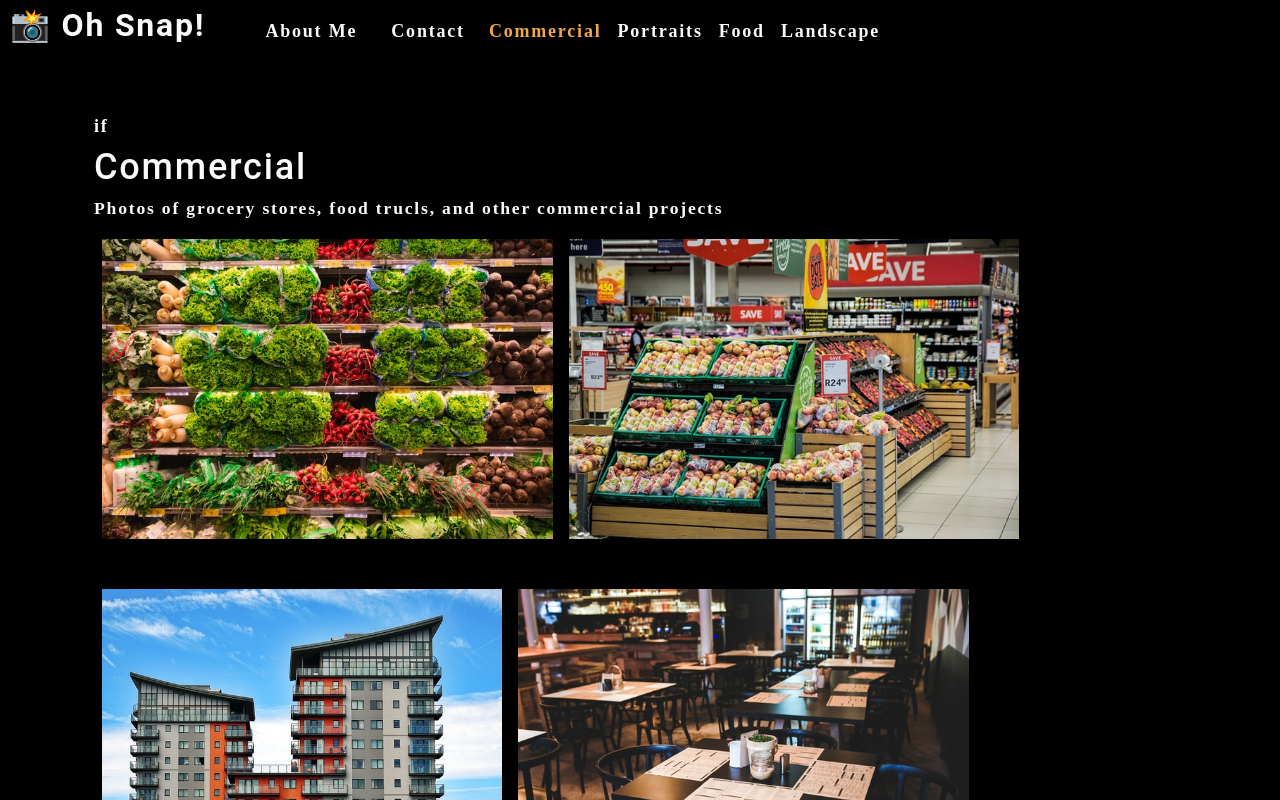
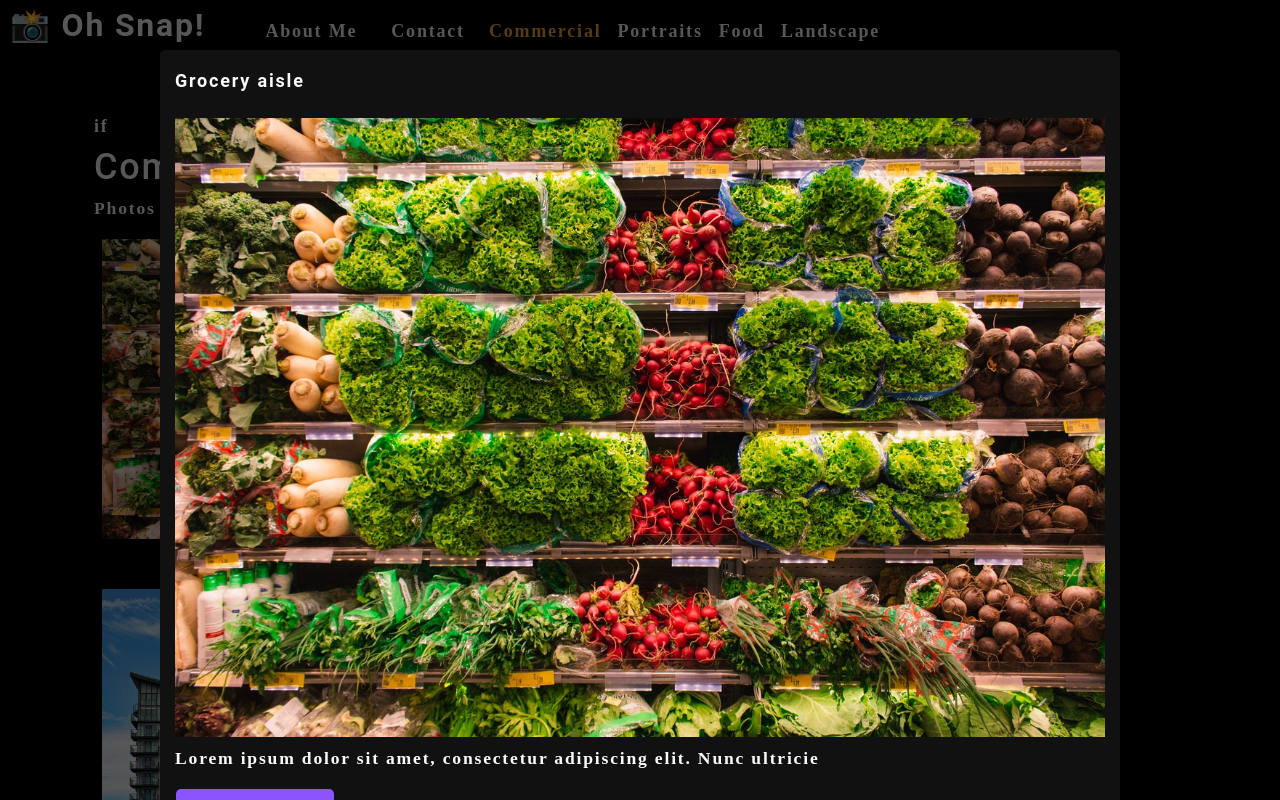
Before and after one commit to jorge30fm/photo-port, a React (Create React App) app: page / in a window 1280 px wide. Both pictures are taken after a click on the picture 327 px from the left and 388 px from the top of the page. Shown: the top 800 px of the page. Built offline with nearby package versions, Linux system fonts and the light colour scheme.

Commit message:
add modal component

```diff
--- /dev/null
+++ b/src/components/Modal/index.js
@@ -0,0 +1,25 @@
+import React from  'react';
+
+function Modal({currentPhoto}) {
+    const {name, category, description, index } = currentPhoto;
+
+    return(
+        <div className="modalBackdrop">
+            <div className="modalContainer">
+                <h3 className='modalTitle'>
+                    {name}
+                </h3>
+                <img
+                    src={require(`../../assets/large/${category}/${index}.jpg`)}
+                alt='current category' />
+                <p>
+                    {description}
+                </p>
+                <button type="button">
+                    Close this modal
+                </button>
+            </div>
+        </div>
+    )
+}
+export default Modal;
--- a/src/components/PhotoList/index.js
+++ b/src/components/PhotoList/index.js
@@ -1,4 +1,5 @@
 import React, { useState } from 'react';
+import Modal from '../Modal';
 
 const PhotoList = ({ category }) => {
   const [photos] = useState([
@@ -100,15 +101,25 @@
   ]);
 
   const currentPhotos = photos.filter((photo) => photo.category === category);
+  const [currentPhoto, setCurrentPhoto] = useState();
+
+  const [isModalOpen, setIsModalOpen] =useState(false);
+
+  const toggleModal = (image, i) => {
+    setCurrentPhoto({...image, index: i});
+    setIsModalOpen(true);
+  }
 
   return (
     <div>
+      {isModalOpen && <Modal currentPhoto={currentPhoto}/>}
       <div className="flex-row">
         {currentPhotos.map((image, i) => (
           <img
             src={require(`../../assets/small/${category}/${i}.jpg`)}
             alt={image.name}
             className="img-thumbnail mx-1"
+            onClick={()=> toggleModal(image, i)}
             key={image.name}
           />
         ))}
```
